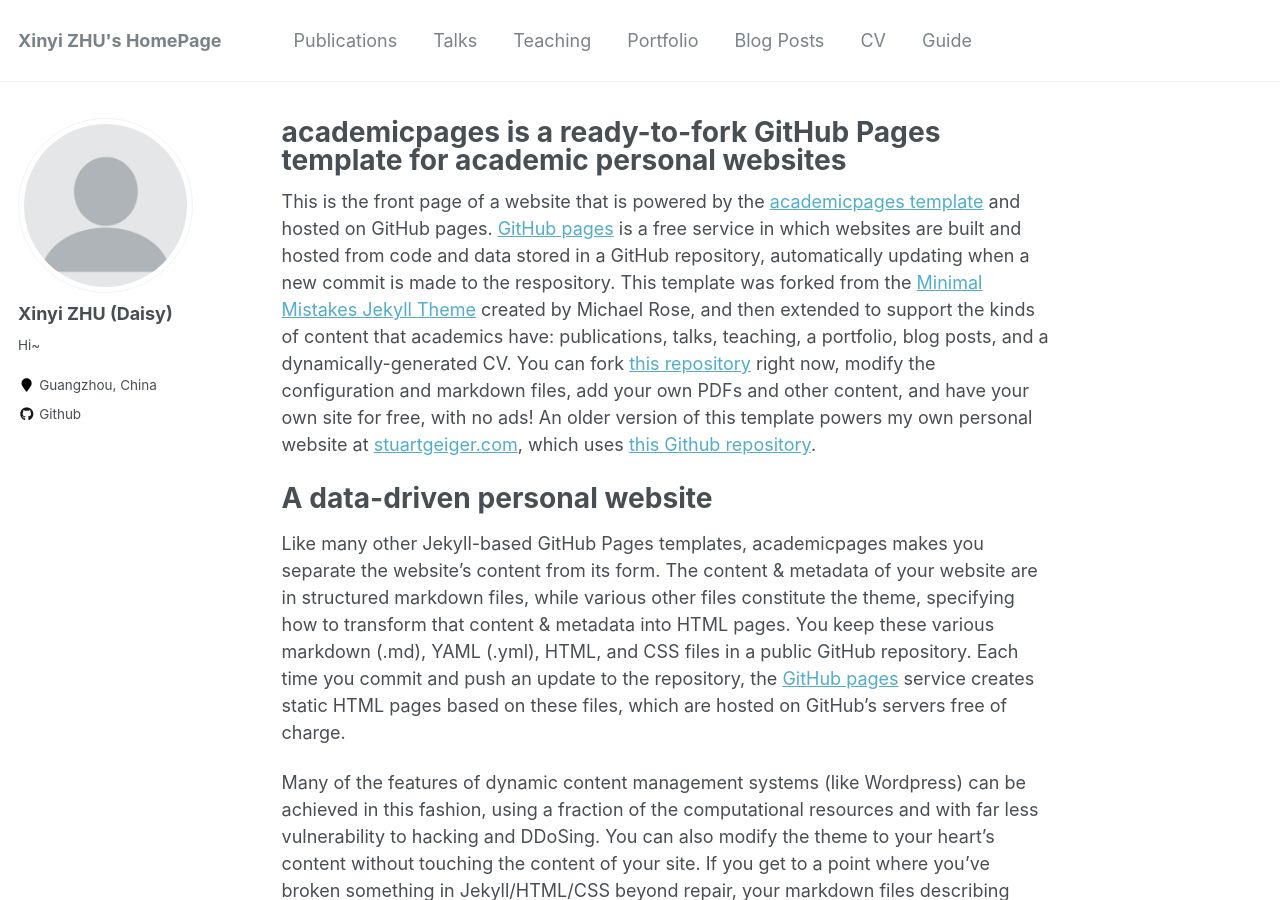
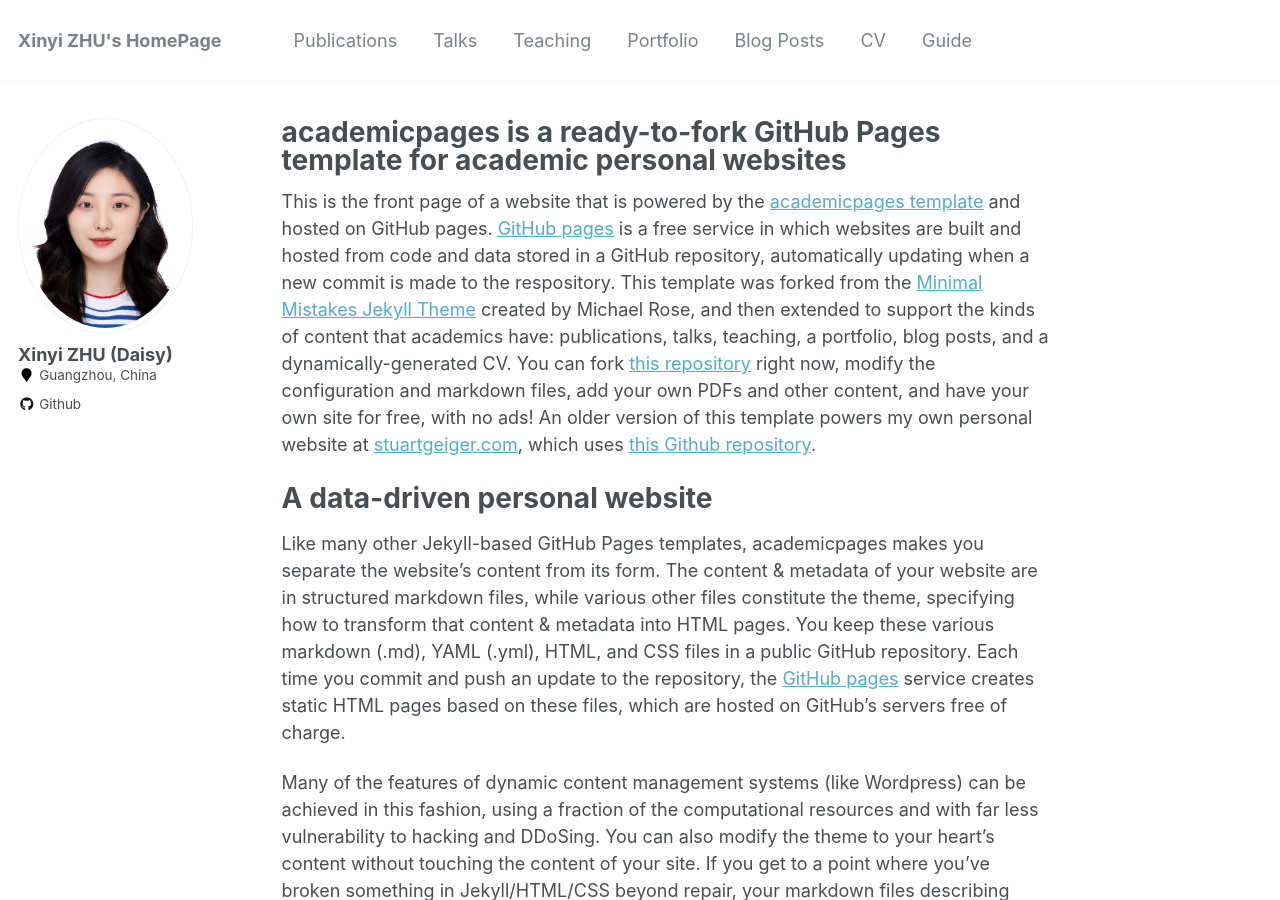
Before and after one commit to DAISYzxy/DAISYzxy.github.io, a Jekyll site: the page built from _pages/about.md, in a window 1280 px wide and 900 px high. Built offline with Jekyll 4.4.1, drawn with Linux system fonts in a browser that asks for light colours.

Commit message:
Initial commit

```diff
--- a/_config.yml
+++ b/_config.yml
@@ -82,7 +82,7 @@
 author:
   name             : "Xinyi ZHU (Daisy)"
   avatar           : "profile.png"
-  bio              : "Hi~"
+  bio              :
   location         : "Guangzhou, China"
   employer         :
   pubmed           :
```
Also changed, not shown: images/profile.png, profile.png (deleted), 1 other file.
